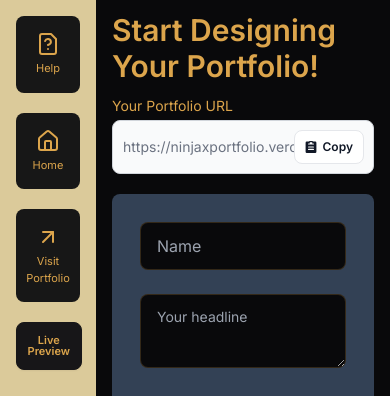
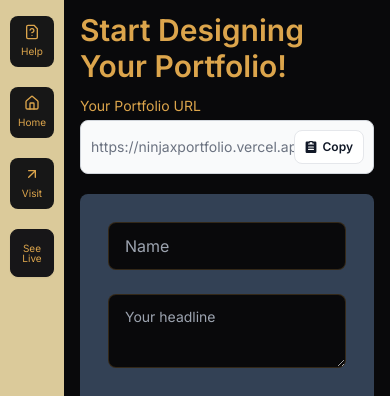
Before and after one commit to httpsvarad/Dynamic_Portfolio_Builder, a Next.js app: page /admin in a window 390 px wide. Shown: the top 396 px of the page. Built offline with nearby package versions, Linux system fonts and the light colour scheme; no server answers; the database is empty.

Commit message:
Improved UI for Smaller Screens

```diff
--- a/app/admin/_components/SideNav.jsx
+++ b/app/admin/_components/SideNav.jsx
@@ -42,19 +42,9 @@ const SideNav = () => {
             icon: Home,
             path: '/'
         },
-        //         {
-        //             id: 3,
-        // <<<<<<< HEAD
-        //             name: 'View Portfolio',
-        // =======
-        //             name: 'view',
-        // >>>>>>> dcc3489866aaec94d58efee3315a2edc5fd819b9
-        //             icon: ArrowUpRight,
-        //             path: 'https://ninjaxportfolio.vercel.app/httpsvarad'
-        //         },
         {
             id: 3,
-            name: 'Visit Portfolio',
+            name: 'Visit',
             icon: ArrowUpRight,
             path: `/${userDetails?.username}`,
             openInNewTab: true,
@@ -63,33 +53,30 @@ const SideNav = () => {
     ];
 
     return (
-        <div className='p-4 h-screen bg-[#DBCA9A]'>
+        <div className='p-4 h-screen bg-[#DBCA9A] flex flex-col items-center'>
             <div>
                 {menuList.map((menu) => (
-                    <Link href={menu.path} key={menu.id} target={menu.openInNewTab ? '_blank' : '_self'} className='rounded-lg bg-primary cursor-pointer text-center flex-col items-center flex justify-center py-4 mb-5'>
-                        <menu.icon />
-                        <p className='mt-1 text-[11px]'>{menu.name}</p>
+                    <Link href={menu.path} key={menu.id} target={menu.openInNewTab ? '_blank' : '_self'} className='rounded-lg bg-primary cursor-pointer text-center flex-col items-center flex justify-center p-2 md:p-3 mb-5'>
+                        <menu.icon size={16} />
+                        <p className='mt-1 text-[10px]'>{menu.name}</p>
 
                     </Link>
                 ))}
+                <button className="btn block font-normal lg:hidden px-[0.66rem] text-[10px]" onClick={() => document.getElementById('my_modal_4').showModal()}>See Live</button>
             </div>
 
 
             {/* mobilemodalpreview */}
-            {/* You can open the modal using document.getElementById('ID').showModal() method */}
-            <button className="btn block md:hidden px-[0.66rem] text-[11px]" onClick={() => document.getElementById('my_modal_4').showModal()}>Live Preview</button>
             <dialog id="my_modal_4" className="modal">
                 <div className='p-3 h-full justify-center items-center flex w-full'>
                     <div className="modal-box w-full overflow-hidden h-full">
-                        <iframe src={iframeSrc} className="h-[90%] w-full"
+                        <iframe src={iframeSrc} className="h-[90%] rounded-md w-full"
                             key={updatePreview}
                             frameborder="0"></iframe>
-                        {/* <h3 className="font-bold text-lg">Hello!</h3>
-                    <p className="py-4">Click the button below to close</p> */}
+
                         <div className="modal-action">
                             <form method="dialog">
-                                {/* if there is a button, it will close the modal */}
-                                <button className="btn text-red-700 font-bold hover:bg-slate-100 bg-slate-200">Close</button>
+                                <button className="btn-sm rounded-md text-red-700 mb-4 font-bold hover:bg-slate-100 bg-slate-200">Close</button>
                             </form>
                         </div>
                     </div>
--- a/app/admin/layout.js
+++ b/app/admin/layout.js
@@ -6,12 +6,10 @@ const AdminLayout = ({ children }) => {
     return (
         <div>
             <Provider>
-                <div className='w-24 fixed'>
-
+                <div className='md:w-20 w-16 fixed'>
                     <SideNav />
-
                 </div>
-                <div className='ml-24'>
+                <div className='ml-16 md:ml-24'>
                     {/* <Provider> */}
                     {children}
 
--- a/app/admin/page.jsx
+++ b/app/admin/page.jsx
@@ -38,7 +38,7 @@ const admin = () => {
                 <div className='pt-3 md:pt-0 col-span-2 overflow-y-auto h-screen'>
                     <FormContent/>
                 </div>
-                <div className='overflow-hidden hidden md:block'>
+                <div className='overflow-hidden hidden lg:block'>
                     <MobilePreview/>
                 </div>
 
```
